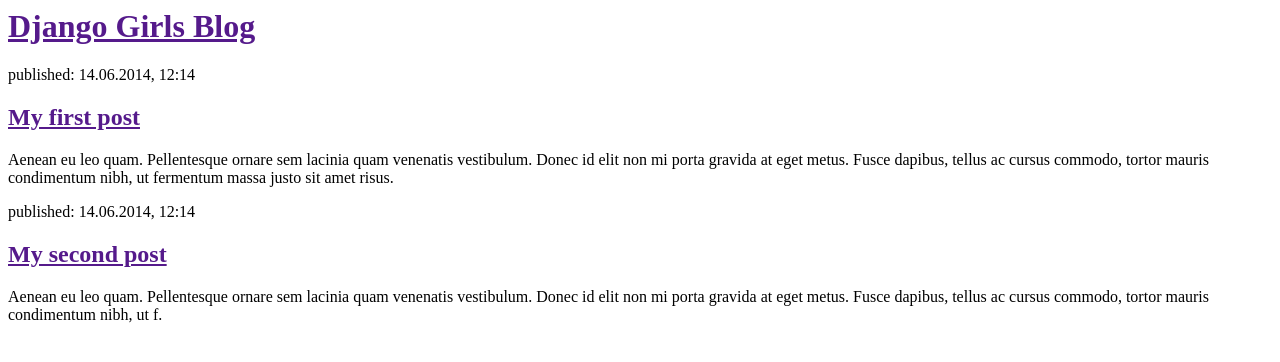
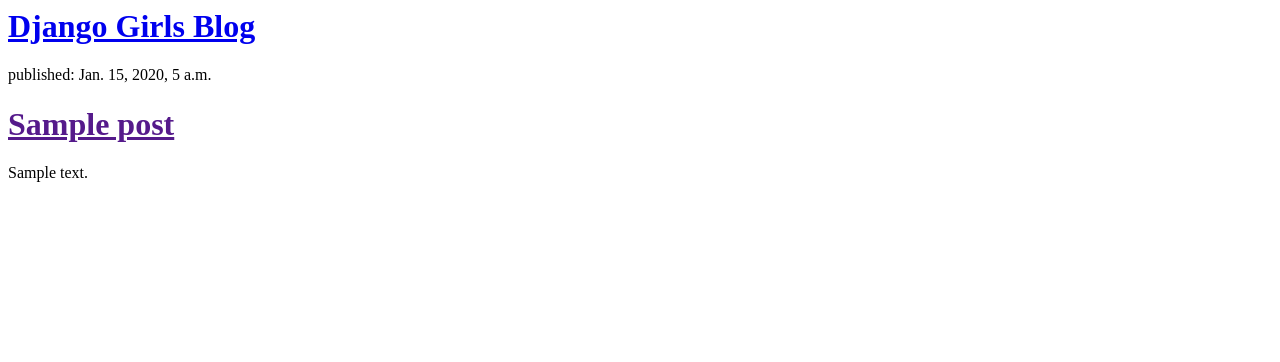
Before and after one commit to irmattg/my-first-blog, a Django app: template blog/templates/blog/post_list.html in a window 1280 px wide. Shown: the top 362 px of the page. Run offline with Django 3.2, Linux system fonts and the light colour scheme; the template is opened without the code that fills it: values that come from a table or form of the project are taken from there, others are empty; tables that the repository leaves empty hold one stand-in row (values such as "Sample post").

Commit message:
Modified templates to display posts from database

```diff
--- a/blog/models.py
+++ b/blog/models.py
@@ -16,3 +16,6 @@ class Post(models.Model):
 
     def __str__(self):
         return self.title
+
+from django.shortcuts import render
+from .models import Post
--- a/blog/templates/blog/post_list.html
+++ b/blog/templates/blog/post_list.html
@@ -7,20 +7,15 @@
 
   <body>
     <div>
-        <h1><a href="">Django Girls Blog</a></h1>
+      <h1><a href="/">Django Girls Blog</a></h1>
     </div>
-
-    <div>
-        <p>published: 14.06.2014, 12:14</p>
-        <h2><a href="">My first post</a></h2>
-        <p>Aenean eu leo quam. Pellentesque ornare sem lacinia quam venenatis vestibulum. Donec id elit non mi porta gravida at eget metus. Fusce dapibus, tellus ac cursus commodo, tortor mauris condimentum nibh, ut fermentum massa justo sit amet risus.</p>
-    </div>
-
-    <div>
-        <p>published: 14.06.2014, 12:14</p>
-        <h2><a href="">My second post</a></h2>
-        <p>Aenean eu leo quam. Pellentesque ornare sem lacinia quam venenatis vestibulum. Donec id elit non mi porta gravida at eget metus. Fusce dapibus, tellus ac cursus commodo, tortor mauris condimentum nibh, ut f.</p>
-    </div>
+    {% for post in posts %}
+      <div>
+          <p>published: {{ post.published_date }}</p>
+          <h1><a href="">{{ post.title }}</a></h1>
+          <p>{{ post.text|linebreaks }}</p>
+      </div>
+   {% endfor %}
 
   </body>
 
```
Also changed, not shown: blog/views.py (+4 -3 lines).
